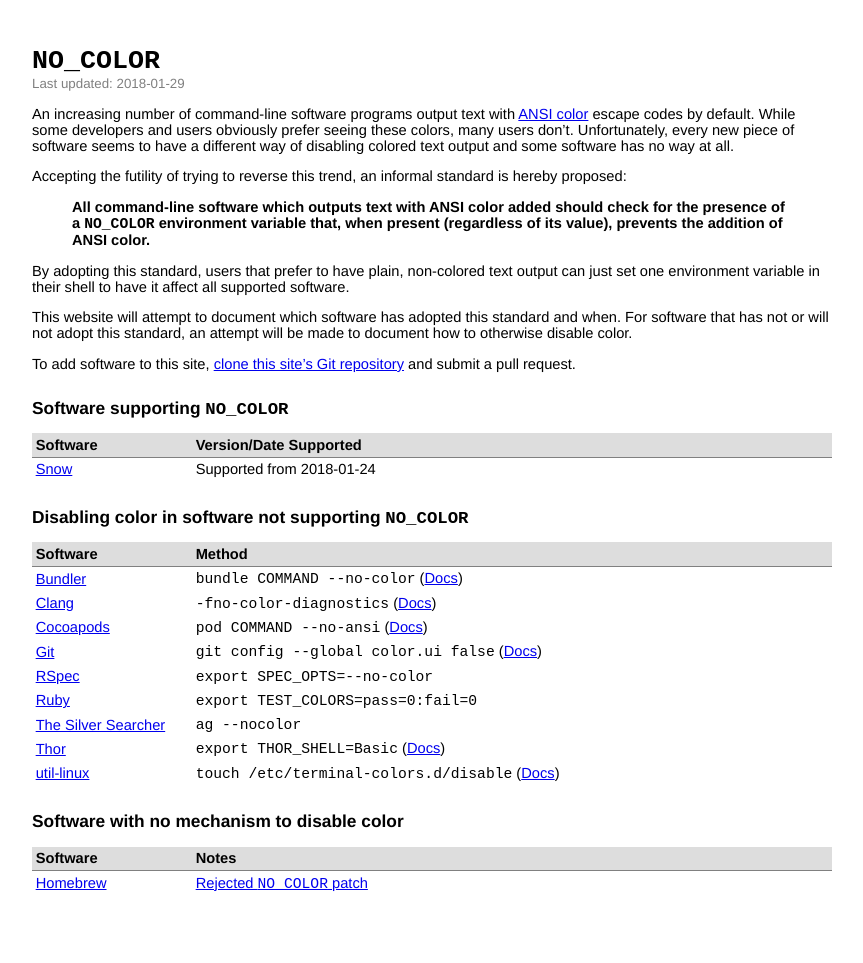
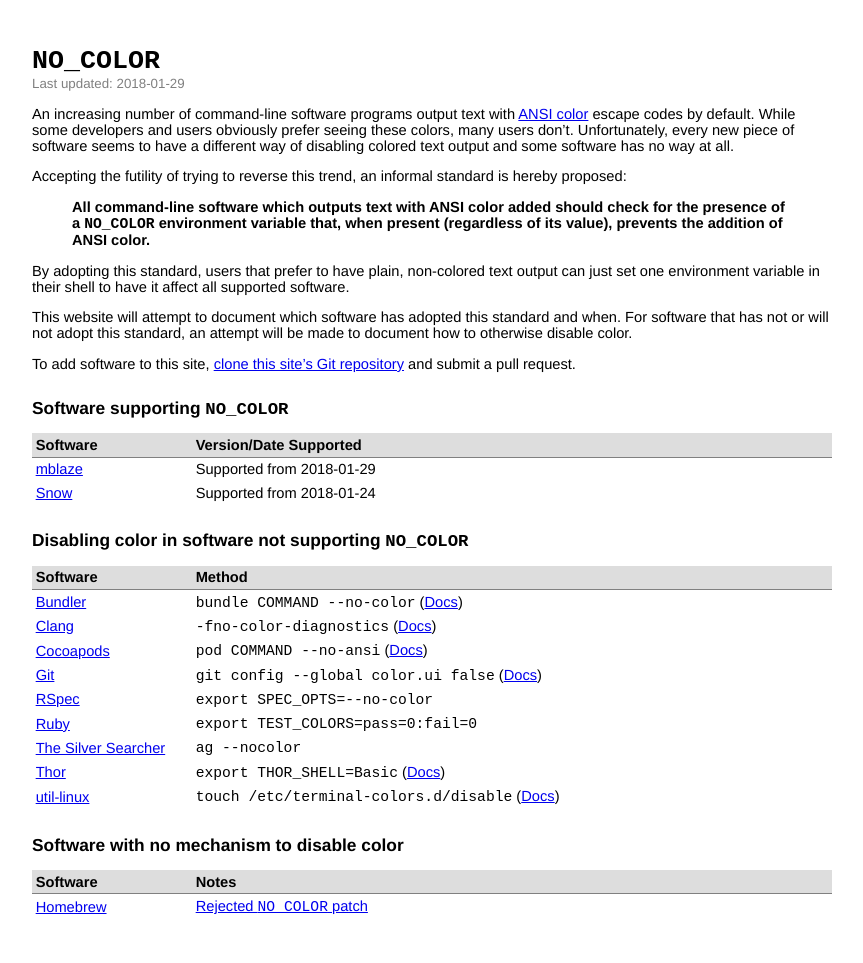
Before and after one commit to jcs/no_color, a Jekyll site: the page built from index.md, in a window 1280 px wide. Shown: the whole page, without its empty margins (208-1071 px from the left). Built offline with Jekyll 4.4.1, drawn with Linux system fonts in a browser that asks for light colours; our own code applies the rules of GitHub Pages for plain Markdown files; before the commit the page ends 939 px from its top, so only the background shows below that.

Commit message:
index.md: add mblaze

```diff
--- a/index.md
+++ b/index.md
@@ -37,6 +37,7 @@ and submit a pull request.
 
 | Software | Version/Date Supported |
 |:-|:-|
+| [mblaze](https://github.com/chneukirchen/mblaze) | Supported from 2018-01-29 |
 | [Snow](https://github.com/mortie/snow) | Supported from 2018-01-24 |
 {: rules="groups"}
 
```
